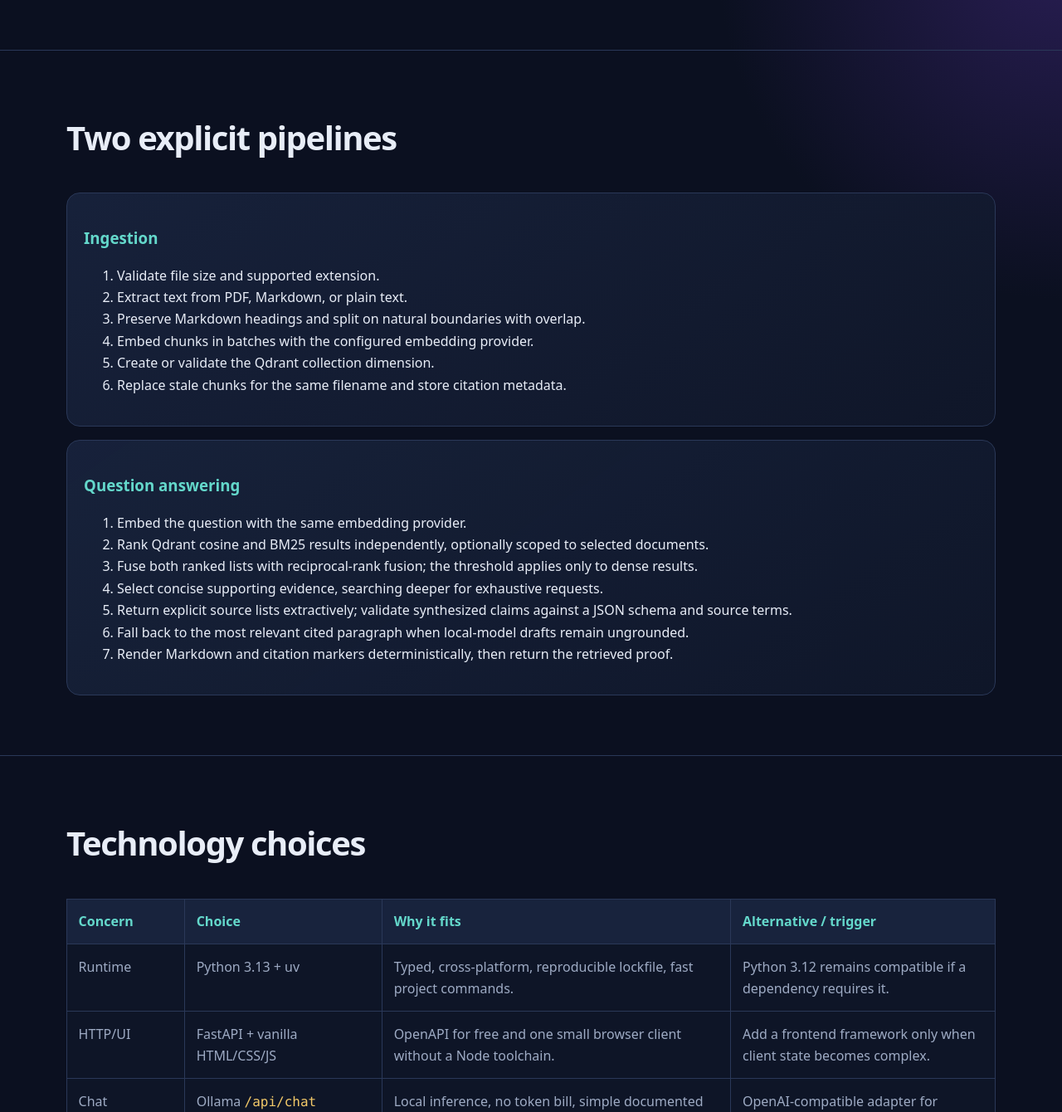
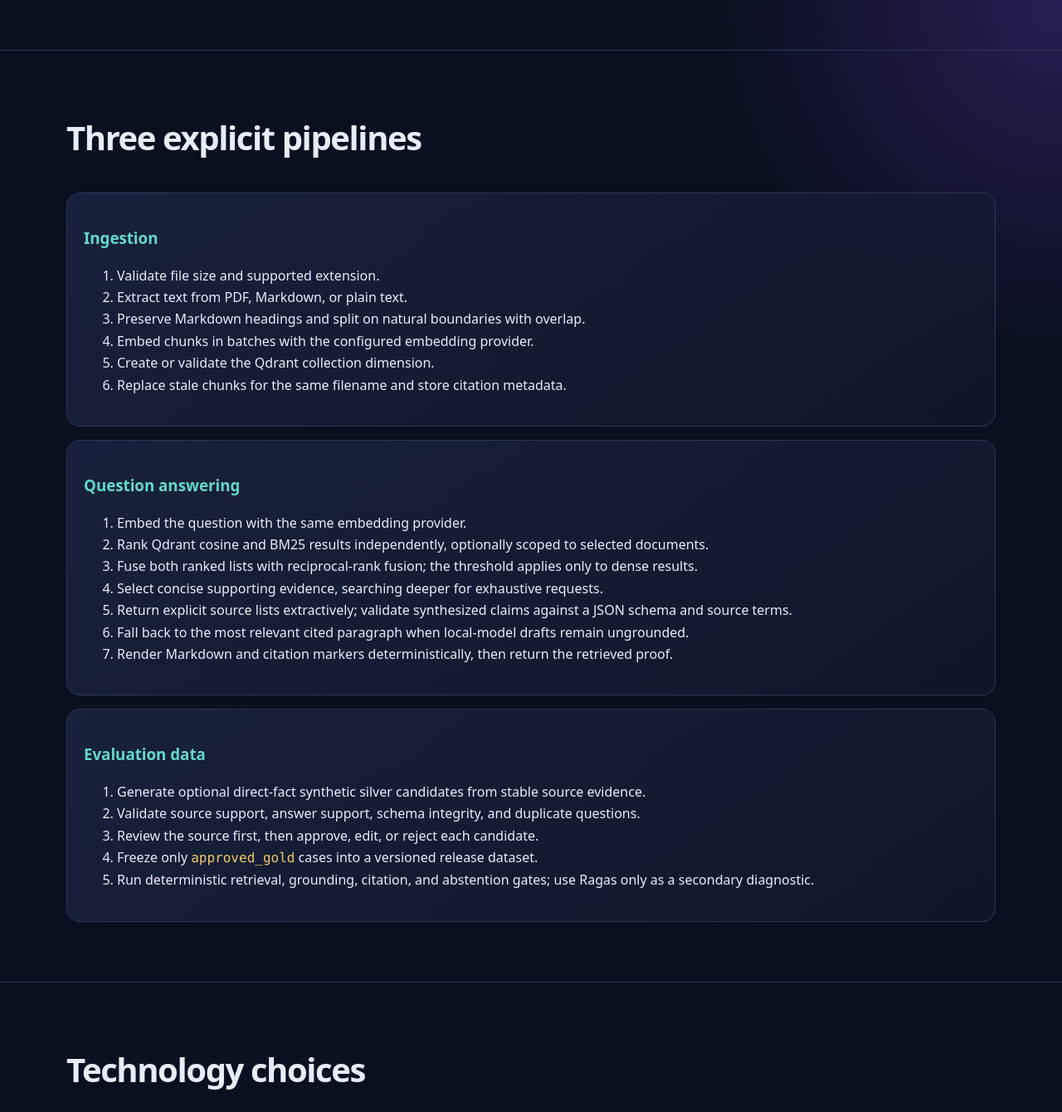
Before and after one commit to Sanjaysrinivas/context-foundry, a plain HTML site: page docs/index.html in a window 1280 px wide. Shown: the part 1600-2940 px from the top of the page at 83% size. Drawn offline with Linux system fonts and the light colour scheme.

Commit message:
docs: sync architecture and examples

```diff
--- a/docs/index.html
+++ b/docs/index.html
@@ -133,7 +133,7 @@
 
     <section id="flows">
       <div class="wrap">
-        <h2>Two explicit pipelines</h2>
+        <h2>Three explicit pipelines</h2>
         <div class="stack">
           <article class="card wide">
             <h3>Ingestion</h3>
@@ -156,6 +156,16 @@
               <li>Return explicit source lists extractively; validate synthesized claims against a JSON schema and source terms.</li>
               <li>Fall back to the most relevant cited paragraph when local-model drafts remain ungrounded.</li>
               <li>Render Markdown and citation markers deterministically, then return the retrieved proof.</li>
+            </ol>
+          </article>
+          <article class="card wide">
+            <h3>Evaluation data</h3>
+            <ol>
+              <li>Generate optional direct-fact synthetic silver candidates from stable source evidence.</li>
+              <li>Validate source support, answer support, schema integrity, and duplicate questions.</li>
+              <li>Review the source first, then approve, edit, or reject each candidate.</li>
+              <li>Freeze only <code>approved_gold</code> cases into a versioned release dataset.</li>
+              <li>Run deterministic retrieval, grounding, citation, and abstention gates; use Ragas only as a secondary diagnostic.</li>
             </ol>
           </article>
         </div>
@@ -207,7 +217,7 @@ class ChatProvider(Protocol):
         <h2>Data and retrieval model</h2>
         <div class="grid">
           <article class="card wide"><h3>Vector</h3><p>The embedding is stored with cosine distance. Collection dimensionality is discovered from the first embedding and checked thereafter.</p></article>
-          <article class="card wide"><h3>Payload</h3><p><code>document_id</code>, <code>source</code>, <code>page</code>, <code>chunk_index</code>, and <code>text</code> support citations, document filtering, deletion, and replacement on re-ingestion.</p></article>
+          <article class="card wide"><h3>Payload</h3><p><code>document_id</code>, <code>source_sha256</code>, <code>source</code>, <code>page</code>, <code>chunk_index</code>, and the actual chunk <code>text</code> support stable evidence anchors, citations, hybrid retrieval, document filtering, deletion, and replacement on re-ingestion.</p></article>
           <article class="card wide"><h3>Hybrid rank</h3><p>BM25Plus ranks stored chunk text while Qdrant ranks embeddings. Reciprocal-rank fusion combines positions, not incompatible raw score magnitudes.</p></article>
           <article class="card wide"><h3>Chunking</h3><p>PyMuPDF4LLM preserves PDF layout as Markdown; RapidOCR handles scanned pages locally; LangChain's standalone splitter preserves headings and natural text boundaries while enforcing configurable character limits.</p></article>
           <article class="card wide"><h3>Consistency rule</h3><p>Changing the embedding model or provider requires rebuilding the collection. Mixing vector spaces produces invalid similarity results.</p></article>
```
Also changed, not shown: 2 other files.
